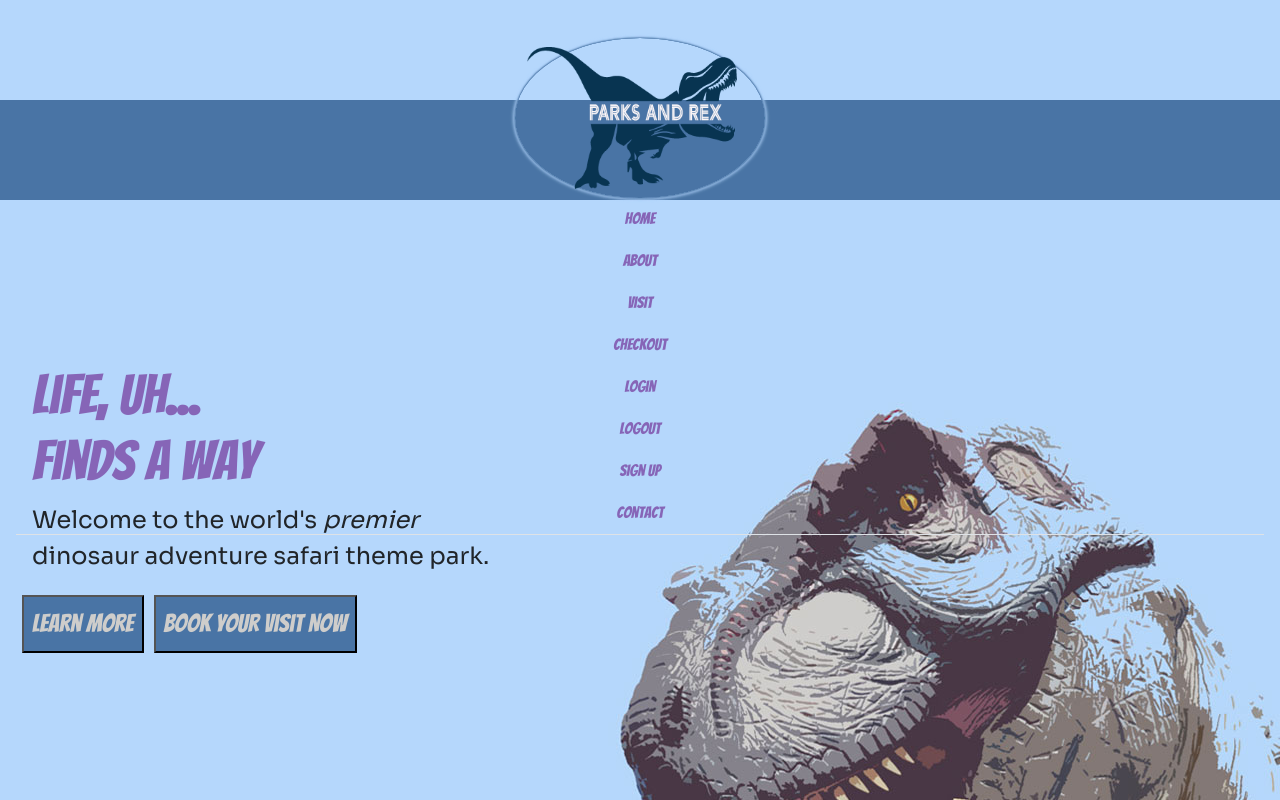
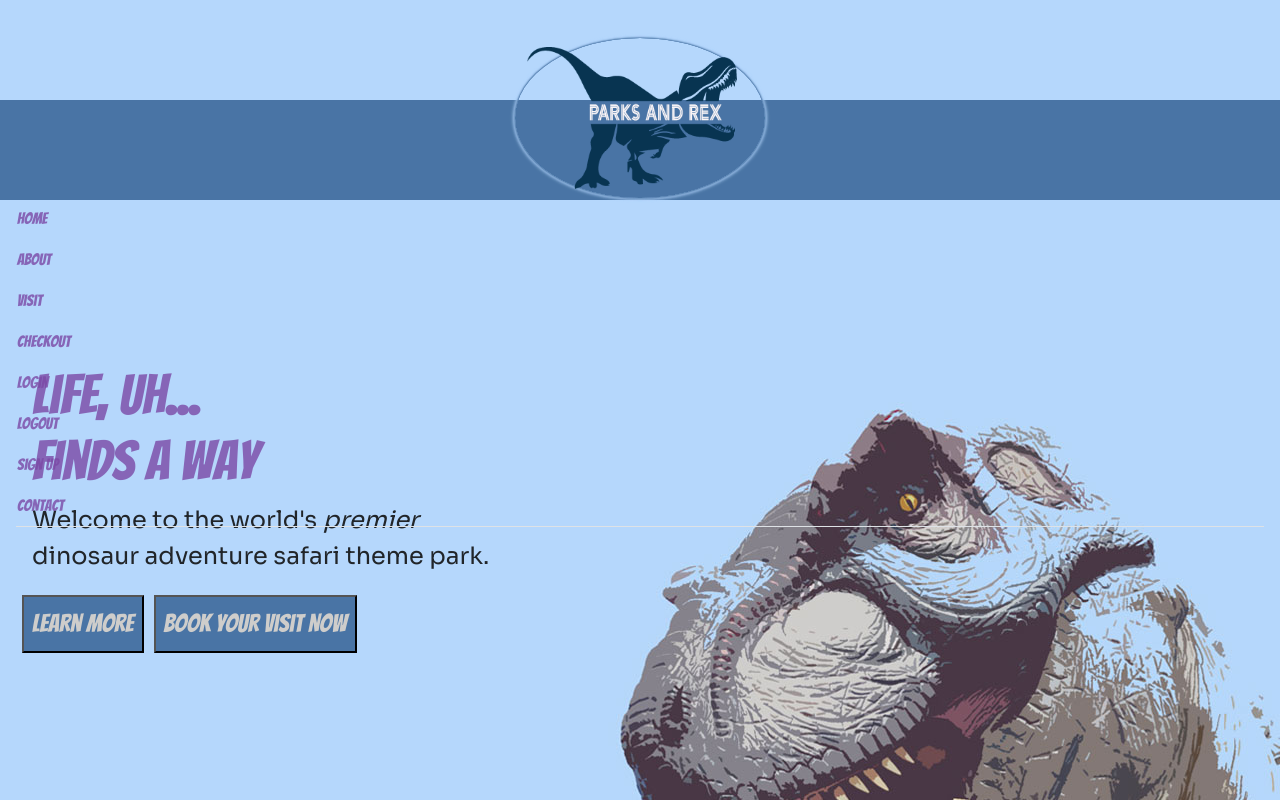
Before and after one commit to brandynh/ParksAndRex, a React (Create React App) app in the folder client/: page / in a window 1280 px wide. Both pictures are taken after a click on the button 640 px from the left and 118 px from the top of the page. Shown: the top 800 px of the page. Built offline with nearby package versions, Linux system fonts and the light colour scheme.

Commit message:
working on re-configuring nav links in header

```diff
--- a/client/src/components/Header.js
+++ b/client/src/components/Header.js
@@ -1,5 +1,5 @@
 import React from "react";
-import { Nav, Navbar } from "react-bootstrap";
+import { Nav, Navbar, } from "react-bootstrap";
 import dinosaurImg from "../assets/images/Dinologo1.png";
 import Auth from "../utils/auth";
 import '../header.css';
@@ -11,23 +11,39 @@ const Header = () => {
 
    return (
     <Navbar expand="false" className="navbar justify-content-center">
-      <Navbar.Toggle aria-controls="basic-navbar-nav" className="logo" id="glowBox">
+      <Navbar.Toggle aria-controls="" className="logo" id="glowBox">
         <Navbar.Brand onClick={() => roar.play()}>
           <img id="mainImg" src={dinosaurImg} alt="dinosaurs" />
         </Navbar.Brand>
       </Navbar.Toggle>
       <Navbar.Collapse id="navbar">
         <Nav fill variant ="tabs" deaultActiveKey='/'className="ms-auto text-center">
+          <Nav.Item className="nav-item">
                <Nav.Link className="navbar-copy" href="/">Home</Nav.Link>
+          </Nav.Item>
+          <Nav.Item className="nav-item">
                <Nav.Link className="navbar-copy" href="/about">About</Nav.Link>
+          </Nav.Item>
+          <Nav.Item className="nav-item">
                <Nav.Link className="navbar-copy" href="/shop">Visit</Nav.Link>
+          </Nav.Item>
+          <Nav.Item className="nav-item">
                <Nav.Link className="navbar-copy" href="/checkout">Checkout</Nav.Link>
+          </Nav.Item>
+          <Nav.Item className="nav-item">
                <Nav.Link className="navbar-copy"href="/login">Login</Nav.Link>
+          </Nav.Item>
+          <Nav.Item className="nav-item">
                <Nav.Link className="navbar-copy"href="/" onClick={() => Auth.logout()}>
             Logout
                </Nav.Link>
+          </Nav.Item>
+          <Nav.Item className="nav-item">
                <Nav.Link className="navbar-copy" href="/signup">Sign Up</Nav.Link>
+          </Nav.Item>
+          <Nav.Item className="nav-item">
             <Nav.Link className="navbar-copy" href="/contact">Contact</Nav.Link>
+          </Nav.Item>
         </Nav>
       </Navbar.Collapse>
     </Navbar>
--- a/client/src/index.css
+++ b/client/src/index.css
@@ -90,8 +90,16 @@ Link {
 
 Nav {
   margin-top: 100px;
+  display: flex;
+  flex-flow: row nowrap;
 }
-
+Nav.Link {
+   flex: 0 1 auto
+}
+.nav-item {
+   display: flex;
+   flex-flow: row wrap;
+}
 .logo {
   border: none;
 }
```
Lines whose indentation alone changed are shown as unchanged.
